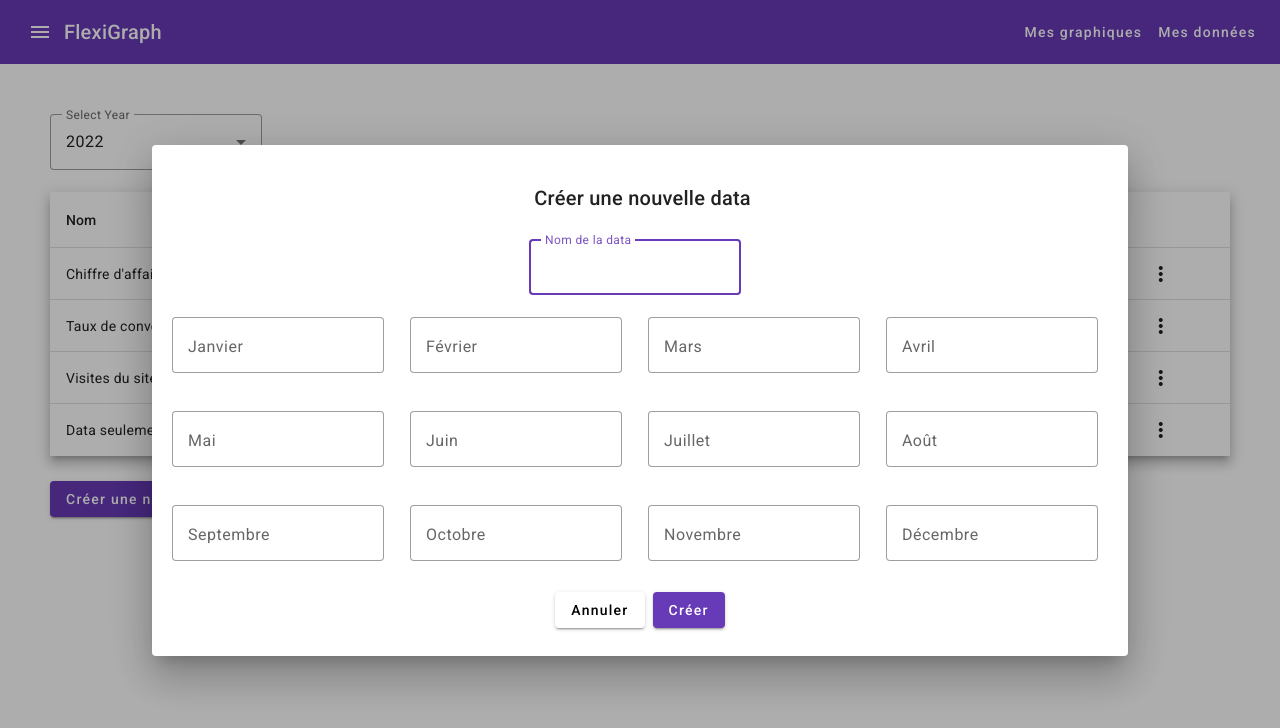
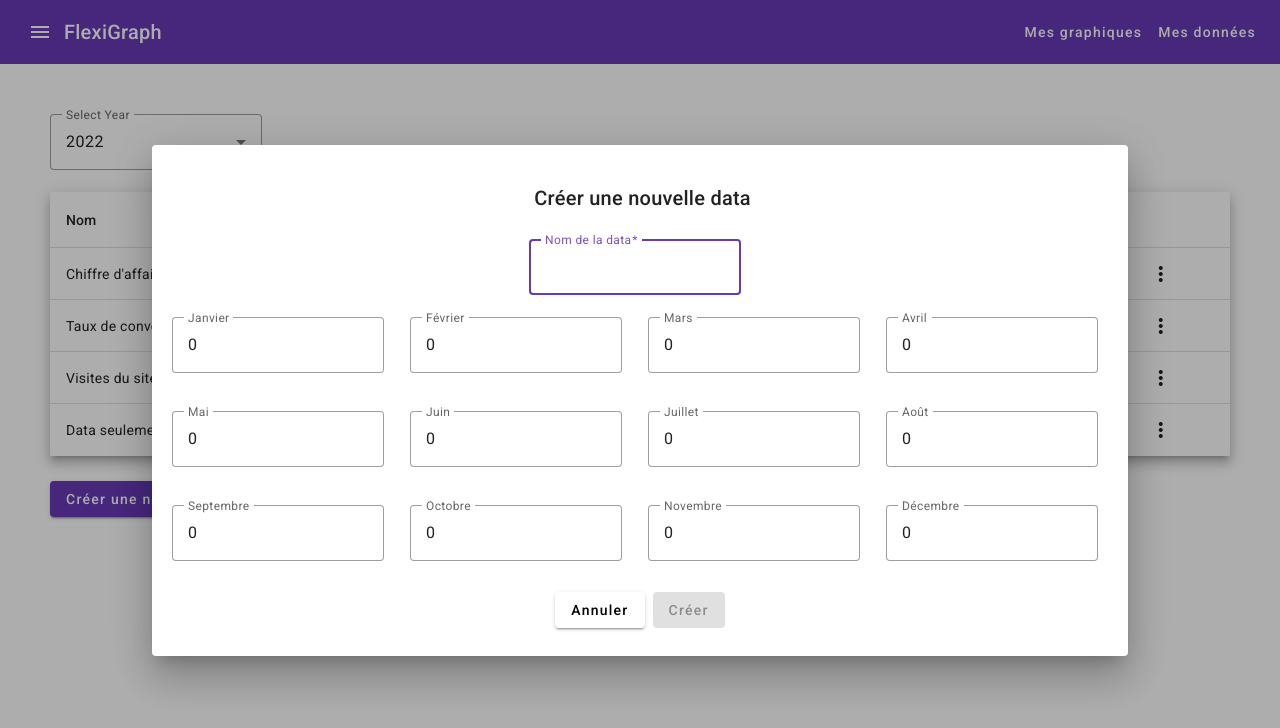
Before and after one commit to Foxenz/flexigraph, an Angular app: page /data-management in a window 1280 px wide. Both pictures are taken after a click on the button "Créer une nouvelle donnée". Shown: the top 728 px of the page. Built offline with nearby package versions, Linux system fonts and the light colour scheme.

Commit message:
debug en utilisant un form pour la création et update de data

```diff
--- a/src/app/feature/data-management/dialogs/dialog-form-data/dialog-form-data.component.html
+++ b/src/app/feature/data-management/dialogs/dialog-form-data/dialog-form-data.component.html
@@ -5,21 +5,28 @@
 
   <mat-form-field appearance="outline">
     <mat-label>Nom de la data</mat-label>
-    <input matInput [(ngModel)]="label" />
+    <input matInput [formControl]="form.controls.label" />
   </mat-form-field>
 
   <div class="grid-container">
     <div *ngFor="let value of valuePerMonth; let i = index" class="grid-item">
       <mat-form-field appearance="outline">
         <mat-label>{{ monthNames[i] }}</mat-label>
-        <input matInput type="number" [(ngModel)]="valuePerMonth[i]" />
+        <input
+          matInput
+          type="number"
+          [formControl]="form.controls.valuePerMonth.at(i)" />
       </mat-form-field>
     </div>
   </div>
 
   <mat-dialog-actions align="end">
     <button mat-raised-button (click)="onNoClick()">Annuler</button>
-    <button mat-raised-button (click)="submitData()" color="primary">
+    <button
+      mat-raised-button
+      [disabled]="form.invalid"
+      (click)="submitData()"
+      color="primary">
       {{ isUpdate ? 'Modifier' : 'Créer' }}
     </button>
   </mat-dialog-actions>
--- a/src/app/feature/data-management/dialogs/dialog-form-data/dialog-form-data.component.ts
+++ b/src/app/feature/data-management/dialogs/dialog-form-data/dialog-form-data.component.ts
@@ -6,7 +6,12 @@ import {
   MatDialogTitle,
 } from '@angular/material/dialog';
 import { Data } from '../../../../shared/models/data-model';
-import { FormsModule } from '@angular/forms';
+import {
+  FormBuilder,
+  FormsModule,
+  ReactiveFormsModule,
+  Validators,
+} from '@angular/forms';
 import { MatFormField, MatLabel } from '@angular/material/form-field';
 import { MatInput } from '@angular/material/input';
 import { MatOption } from '@angular/material/autocomplete';
@@ -28,13 +33,21 @@ import { MatButton } from '@angular/material/button';
     NgForOf,
     MatButton,
     MatDialogActions,
+    ReactiveFormsModule,
   ],
   templateUrl: './dialog-form-data.component.html',
   styleUrl: './dialog-form-data.component.scss',
 })
 export class DialogFormDataComponent implements OnInit {
-  label: string = '';
-  valuePerMonth: number[] = Array(12).fill(null);
+  valuePerMonth: number[] = Array(12).fill(0);
+
+  form = this.fb.group({
+    label: this.fb.control('', [Validators.required]),
+    valuePerMonth: this.fb.array(
+      this.valuePerMonth.map(value => this.fb.control(value))
+    ),
+  });
+
   monthNames: string[] = [
     'Janvier',
     'Février',
@@ -53,6 +66,7 @@ export class DialogFormDataComponent implements OnInit {
   isUpdate: boolean = false;
 
   constructor(
+    private fb: FormBuilder,
     public dialogRef: MatDialogRef<DialogFormDataComponent>,
     @Inject(MAT_DIALOG_DATA) public initialData: { data?: Data }
   ) {}
@@ -60,8 +74,10 @@ export class DialogFormDataComponent implements OnInit {
   ngOnInit() {
     if (this.initialData?.data) {
       this.isUpdate = true;
-      this.label = this.initialData.data.label;
-      this.valuePerMonth = this.initialData.data.valuePerMonth;
+      this.form.patchValue({
+        label: this.initialData.data.label,
+        valuePerMonth: this.initialData.data.valuePerMonth || [],
+      });
     }
   }
 
@@ -70,10 +86,13 @@ export class DialogFormDataComponent implements OnInit {
   }
 
   submitData() {
+    const sanitizedValuePerMonth = this.form.value.valuePerMonth?.map(
+      value => value ?? 0
+    );
     const data: Data = {
       id: this.initialData?.data?.id || '',
-      label: this.label,
-      valuePerMonth: this.valuePerMonth,
+      label: this.form.controls.label.value || '',
+      valuePerMonth: sanitizedValuePerMonth || [],
     };
     this.dialogRef.close(data);
   }
```
